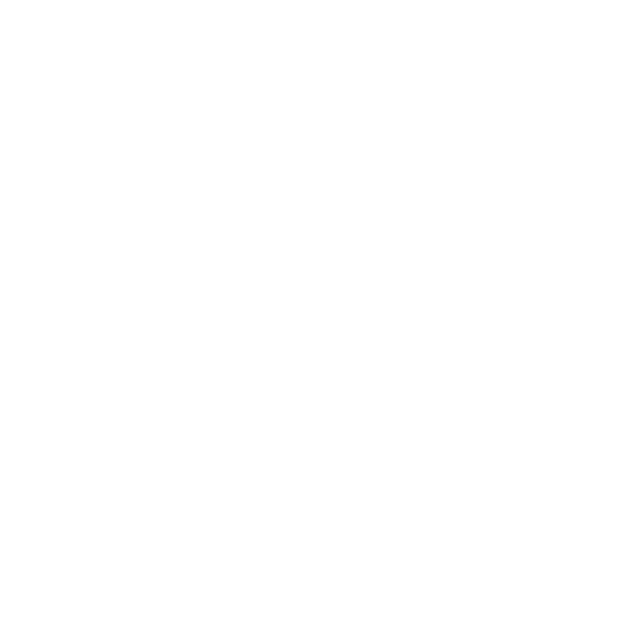
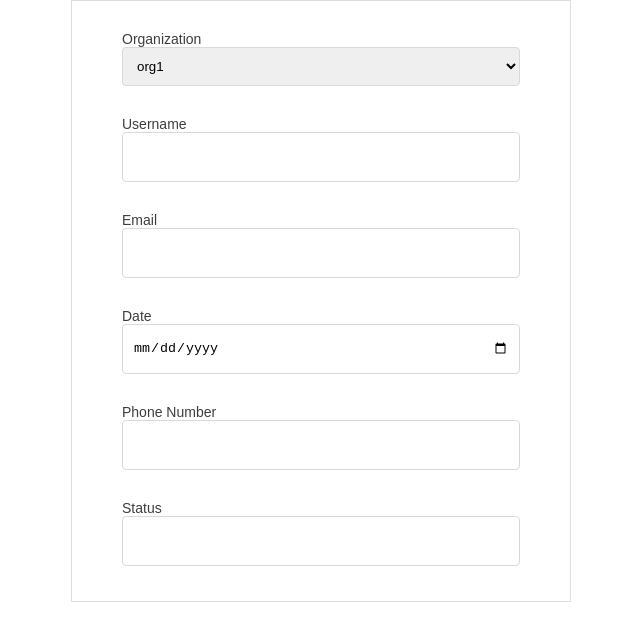
Before and after one commit to Dhei-vid/lendsqr-fe-test, a React (Create React App) app: page /filter in a window 1280 px wide. Before the commit this address had no page. Shown: the top 640 px of the page, without its empty margins (319-959 px from the left). Built offline with nearby package versions, Linux system fonts and the light colour scheme.

Commit message:
working on the forms

```diff
--- a/package.json
+++ b/package.json
@@ -6,8 +6,10 @@
     "@testing-library/jest-dom": "^5.16.5",
     "@testing-library/react": "^13.4.0",
     "@testing-library/user-event": "^13.5.0",
+    "bootstrap": "^5.2.3",
     "dateformat": "^5.0.3",
     "react": "^18.2.0",
+    "react-bootstrap": "^2.7.0",
     "react-dom": "^18.2.0",
     "react-icons": "^4.7.1",
     "react-router-dom": "^6.6.1",
--- a/src/App.js
+++ b/src/App.js
@@ -6,6 +6,7 @@
 import UserDetails from './components/userDetailsPage/userDetailsPage.component'
 import SideBar from './components/sideBar/sidebar.component'
 import Users from './components/users/users.component'
+import Filter from './components/filter/filter.component'
 
 // testing
 import UserData from './components/userData/userData.components'
@@ -17,6 +18,7 @@
       <Route path='nav' element={<Navigation />} />
       <Route path='user' element={<Users />} />
       <Route path='userdata' element={<UserData />} />
+      <Route path='filter' element={<Filter />} />
       <Route path='sidebar' element={<SideBar />} />
       <Route path='dashboard' element={<Dashboard />} />
       <Route path='user' element={<UserDetails />} />
--- a/src/components/filter/filter.component.jsx
+++ b/src/components/filter/filter.component.jsx
@@ -2,8 +2,43 @@
 
 const Filter = () => {
   return (
-    <div>
-      <div></div>
+    <div className='filter-container'>
+      <form>
+        <label>
+          Organization
+          <select name='organization' id='organization'>
+            <option value='org1'>org1</option>
+            <option value='org2'>org2</option>
+            <option value='org3'>org3</option>
+            <option value='org4'>org4</option>
+          </select>
+        </label>
+
+        <label>
+          Username
+          <input name='username' type='text' />
+        </label>
+
+        <label>
+          Email
+          <input name='email' type='text' />
+        </label>
+
+        <label>
+          Date
+          <input name='date' type='date' />
+        </label>
+
+        <label>
+          Phone Number
+          <input name='phone' type='text' />
+        </label>
+
+        <label>
+          Status
+          <input name='status' type='select' />
+        </label>
+      </form>
     </div>
   )
 }
--- a/src/components/filter/filter.styles.scss
+++ b/src/components/filter/filter.styles.scss
@@ -0,0 +1,33 @@
+form {
+  background: white;
+  border: 1px solid #dedede;
+  display: flex;
+  flex-direction: column;
+  justify-content: space-around;
+  margin: 0 auto;
+  max-width: 500px;
+  padding: 30px 50px;
+
+  option {
+    letter-spacing: 12px;
+  }
+
+  input,
+  select {
+    border: 1px solid #d9d9d9;
+    border-radius: 4px;
+    box-sizing: border-box;
+    padding: 10px;
+    width: 100%;
+    text-indent: 0;
+  }
+
+  label {
+    color: #3d3d3d;
+    display: block;
+    font-family: sans-serif;
+    font-size: 14px;
+    font-weight: 500;
+    margin-bottom: 5px;
+  }
+}
--- a/src/index.js
+++ b/src/index.js
@@ -1,6 +1,7 @@
 import React from 'react'
 import ReactDOM from 'react-dom/client'
 import './fonts/Metropolis-Medium.otf'
+
 import './index.css'
 
 import { BrowserRouter } from 'react-router-dom'
```
Also changed, not shown: 1 other file (tests, documents, lock files or other folders).
